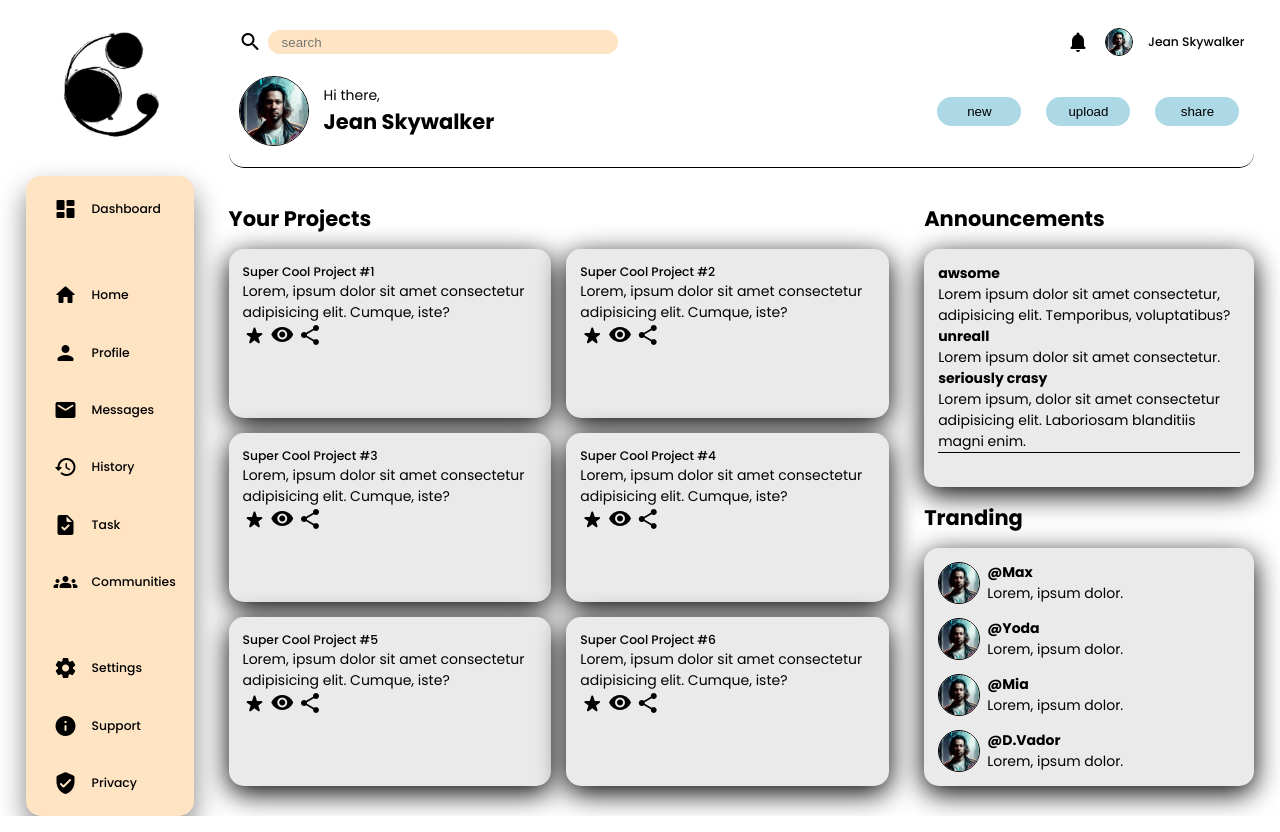
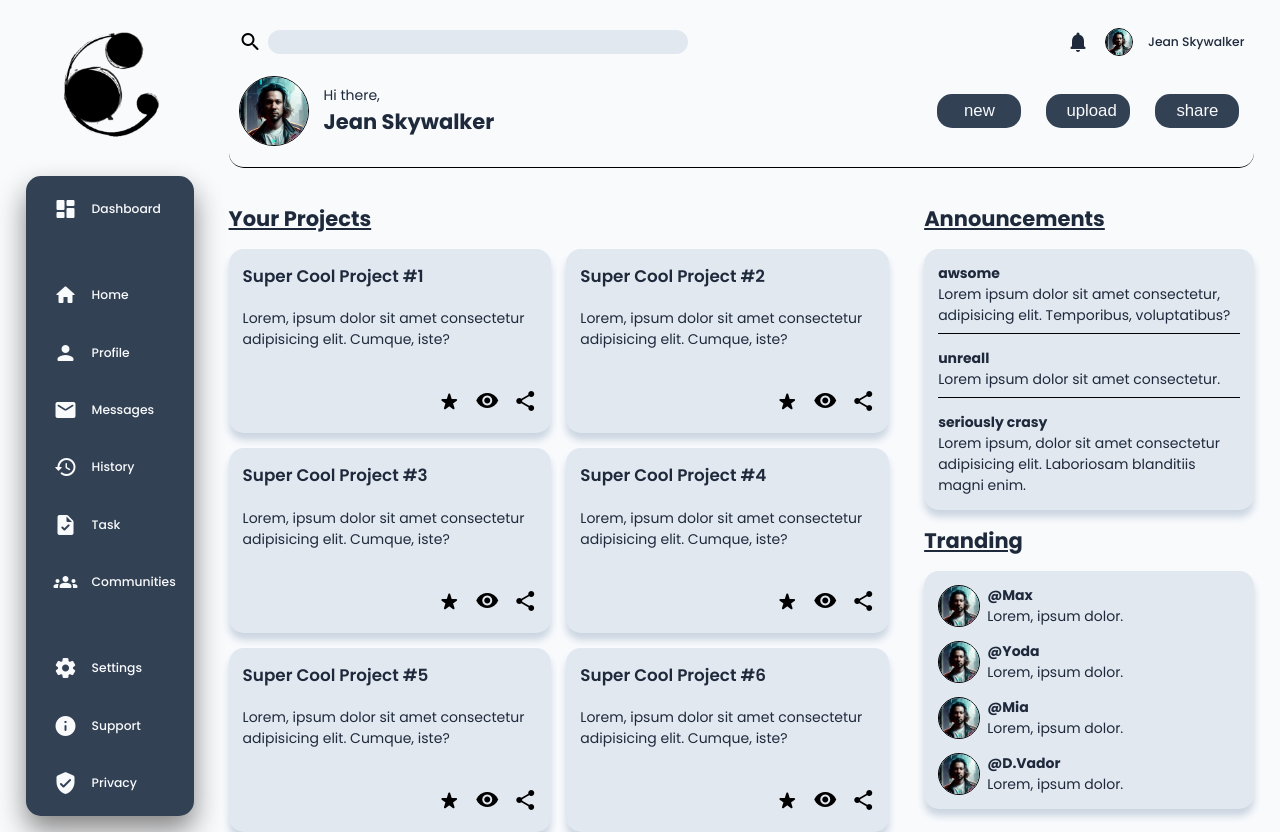
Before and after one commit to mylordkaz/adminDashboard, a plain HTML site: page index.html in a window 1280 px wide. Drawn offline with Linux system fonts and the light colour scheme.

Commit message:
change colors, adjust font size

```diff
--- a/index.html
+++ b/index.html
@@ -86,7 +86,7 @@
                     <span class="material-icons-round">
                         search
                     </span>
-                    <input type="text" placeholder="search">
+                    <input type="text">
                 </a>
                 <span class="material-icons-round">
                     notifications
--- a/style.css
+++ b/style.css
@@ -17,8 +17,8 @@ body{
     width: 100vw;
     height: 100vh;
     font-family: 'Poppins', sans-serif;
-    color: black;
-
+    color: #1e293b;
+    background-color: #f8fafc;
 }
 a{
     color: rgb(0, 0, 0);
@@ -43,7 +43,7 @@ aside .sidebar{
     display: flex;
     flex-direction: column;
     justify-content: space-evenly;
-    background-color: bisque;
+    background-color: #334155;
     box-shadow: 0 1rem 2rem rgb(133, 132, 132);
     border-radius: 15px;
     height: 80vh;
@@ -54,6 +54,7 @@ aside .sidebar a{
     height: 3.5rem;
     margin-left: 2rem;
     gap: 1rem;
+    color: #f8fafc;
     transition: all 0.3s ease;
 }
 aside .sidebar a:hover{
@@ -89,9 +90,10 @@ header .top a{
     gap: 5px;
 }
 header .top a input{
-    background-color: bisque;
+    background-color: #e2e8f0;
+    color: #f8fafc;
     border-radius: 15px;
-    width: 25rem;
+    width: 30rem;
     padding-left: 1rem;
 }
 header img {
@@ -116,7 +118,9 @@ header .bottom .user img{
 header .bottom .button button{
     width: 6rem;
     text-align: center;
-    background-color: lightblue;
+    font-size: 1.2rem;
+    color: #f8fafc;
+    background-color: #334155;
     margin: 5px;
     padding: 7px 20px;
     border-radius: 15px;
@@ -139,12 +143,25 @@ main .projects{
 }
 main .projects h2{
     grid-column: 1 / 3;
+    text-decoration: underline;
 }
 main .projects .card{
     border-radius: 15px;
-    background-color: rgb(235, 234, 234);
-    box-shadow: 0 0.5rem 2rem black;
+    background-color: #e2e8f0;
+    box-shadow: 0 0.5rem 0.5rem #cbd5e1;
     padding: 1rem;
+    display: grid;
+    grid-template-rows: auto;
+}
+main .projects .card h3{
+    font-size: 1.2rem;
+    font-weight: 600;
+}
+main .projects .card .icon{
+    justify-self: end;
+    align-self: end;
+    display: flex;
+    gap: 1rem;
 }
 
 main .right-side{
@@ -152,19 +169,24 @@ main .right-side{
     grid-template-rows: auto 1fr auto 1fr;
     gap: 15px;
 }
+main .right-side h2{
+    text-decoration: underline;
+}
 main .right-side .annonce{
     border-radius: 15px;
-    background-color: rgb(235, 234, 234);
-    box-shadow: 0 0.5rem 2rem black;
+    background-color: #e2e8f0;
+    box-shadow: 0 0.5rem 0.5rem #cbd5e1;
     padding: 1rem;
 }
-main .right-side .annonce .box{
+.first, .second{
     border-bottom: 1px solid black;
+    margin-bottom: 1rem;
+    padding-bottom: 0.5rem;
 }
 main .right-side .trending .users{
     border-radius: 15px;
-    background-color: rgb(235, 234, 234);
-    box-shadow: 0 0.5rem 2rem black;
+    background-color: #e2e8f0;
+    box-shadow: 0 0.5rem 0.5rem #cbd5e1;
     padding: 1rem;
     display: flex;
     flex-direction: column;
```
